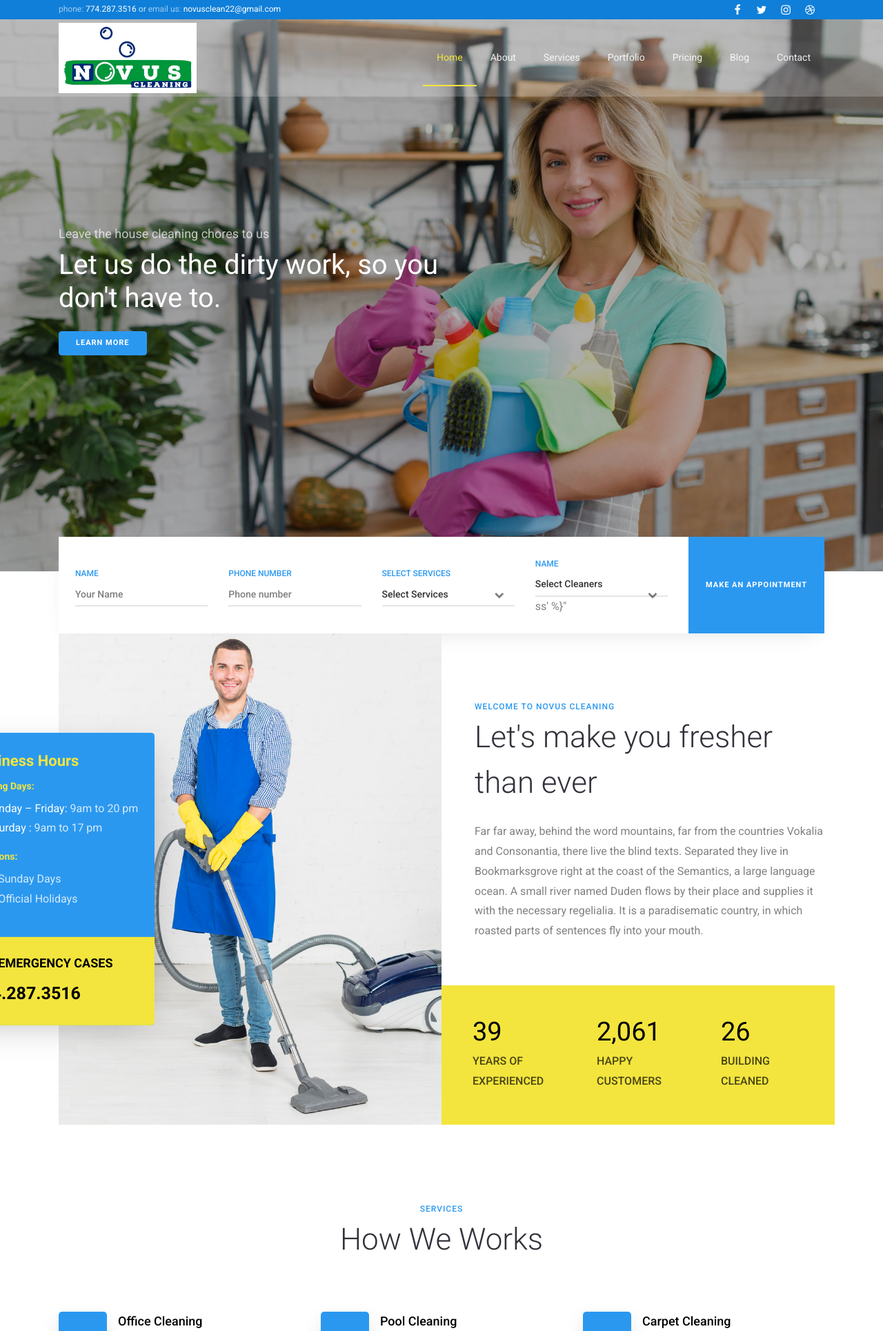
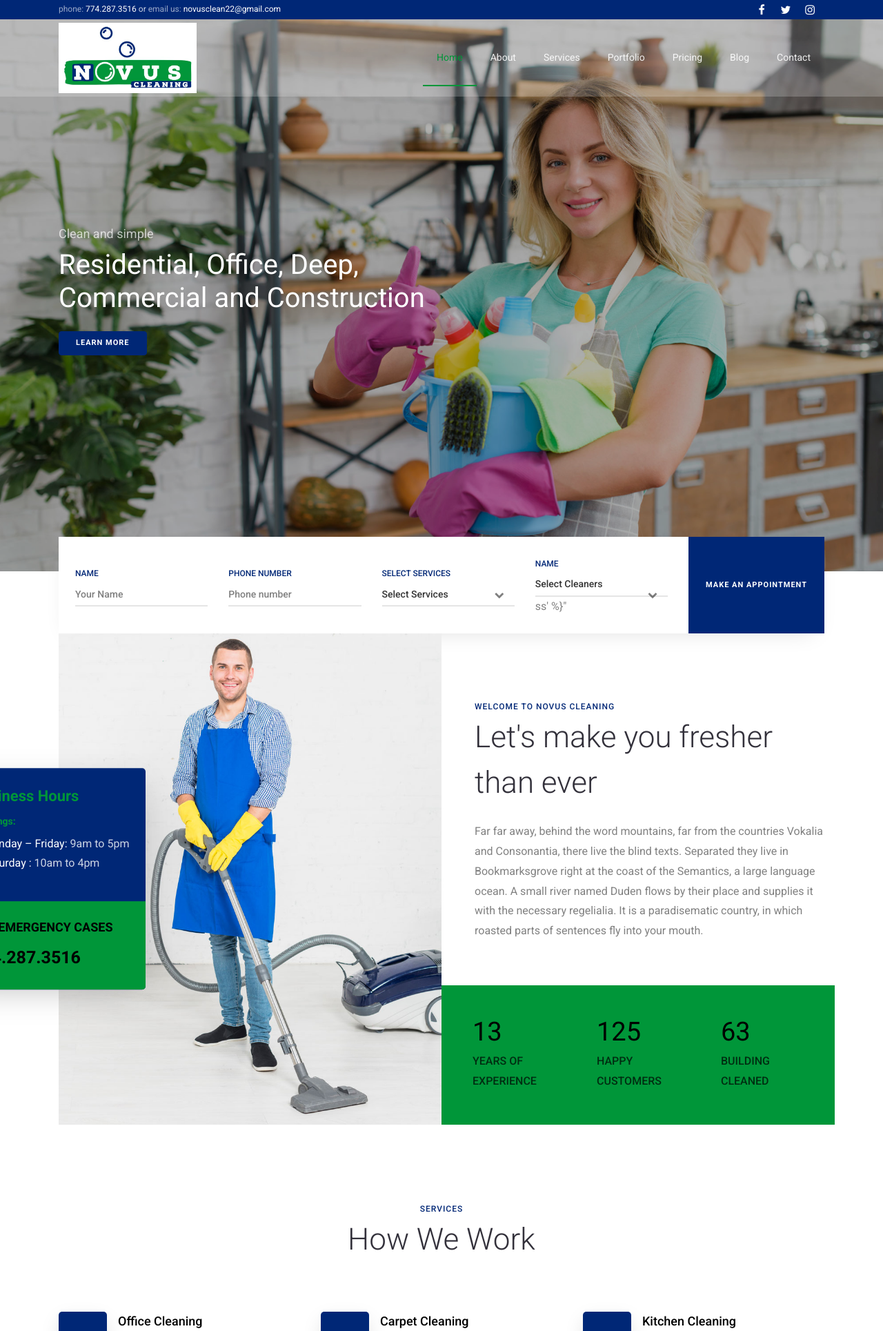
Before and after one commit to antfromano/novuscleaning, a Django app: page / in a window 1280 px wide. Shown: the top 1929 px of the page at 69% size. Run offline with Django 4.2, Linux system fonts and the light colour scheme; some libraries are stand-ins or nearby versions; some web fonts are replaced.

Commit message:
updated and edited colors to match logo

```diff
--- a/static/website/scss/style.scss
+++ b/static/website/scss/style.scss
@@ -7,8 +7,8 @@ $white: #fff;
 $black: #000000;
 $darken: #33313b;
 
-$primary: #2b98f0;
-$secondary: #f3e53d;
+$primary: #002776;
+$secondary: #009639;
 
 
 @mixin border-radius($radius) {
--- a/website/templates/home.html
+++ b/website/templates/home.html
@@ -33,7 +33,6 @@
 				    			<a href="#" class="d-flex align-items-center justify-content-center"><span class="fa fa-facebook"><i class="sr-only">Facebook</i></span></a>
 				    			<a href="#" class="d-flex align-items-center justify-content-center"><span class="fa fa-twitter"><i class="sr-only">Twitter</i></span></a>
 				    			<a href="#" class="d-flex align-items-center justify-content-center"><span class="fa fa-instagram"><i class="sr-only">Instagram</i></span></a>
-				    			<a href="#" class="d-flex align-items-center justify-content-center"><span class="fa fa-dribbble"><i class="sr-only">Dribbble</i></span></a>
 				    		</p>
 			        </div>
 						</div>
@@ -68,8 +67,8 @@
       <div class="container">
         <div class="row no-gutters slider-text js-fullheight align-items-center justify-content-start" data-scrollax-parent="true">
           <div class="col-md-6 ftco-animate">
-          	<h2 class="subheading">Leave the house cleaning chores to us</h2>
-          	<h1 class="mb-4">Let us do the dirty work, so you don't have to.</h1>
+          	<h2 class="subheading">Clean and simple</h2>
+          	<h1 class="mb-4">Residential, Office, Deep, Commercial and Construction</h1>
             <p><a href="#" class="btn btn-primary mr-md-4 py-2 px-4">Learn more <span class="ion-ios-arrow-forward"></span></a></p>
           </div>
         </div>
@@ -154,15 +153,10 @@
     						<div class="desc p-4">
 		    					<h2>Business Hours</h2>
 			              <div class="opening-hours">
-			              	<h4>Opening Days:</h4>
+			              	<h4>Openings:</h4>
 			              	<p class="pl-3">
-			              		<span><strong>Monday – Friday:</strong> 9am to 20 pm</span>
-			              		<span><strong>Saturday :</strong> 9am to 17 pm</span>
-			              	</p>
-			              	<h4>Vacations:</h4>
-			              	<p class="pl-3">
-			              		<span>All Sunday Days</span>
-			              		<span>All Official Holidays</span>
+			              		<span><strong>Monday – Friday:</strong> 9am to 5pm</span>
+			              		<span><strong>Saturday :</strong> 10am to 4pm</span>
 			              	</p>
 			              </div>
 		    				</div>
@@ -185,17 +179,17 @@
 		          <div class="col-md-6 col-lg-4 d-flex justify-content-center counter-wrap ftco-animate">
 		            <div class="block-18">
 		              <div class="text">
-		                <strong class="number" data-number="45">0</strong>
+		                <strong class="number" data-number="15">0</strong>
 		              </div>
 		              <div class="text">
-		              	<span>Years of <br>Experienced</span>
+		              	<span>Years of <br>Experience</span>
 		              </div>
 		            </div>
 		          </div>
 		          <div class="col-md-6 col-lg-4 d-flex justify-content-center counter-wrap ftco-animate">
 		            <div class="block-18">
 		              <div class="text">
-		                <strong class="number" data-number="2342">0</strong>
+		                <strong class="number" data-number="142">0</strong>
 		              </div>
 		              <div class="text">
 		              	<span>Happy <br>Customers</span>
@@ -205,7 +199,7 @@
 		          <div class="col-md-6 col-lg-4 d-flex justify-content-center counter-wrap ftco-animate">
 		            <div class="block-18">
 		              <div class="text">
-		                <strong class="number" data-number="30">0</strong>
+		                <strong class="number" data-number="72">0</strong>
 		              </div>
 		              <div class="text">
 		              	<span>Building <br>Cleaned</span>
@@ -223,7 +217,7 @@
     		<div class="row justify-content-center pb-5 mb-3">
           <div class="col-md-7 heading-section text-center ftco-animate">
           	<span class="subheading">Services</span>
-            <h2>How We Works</h2>
+            <h2>How We Work</h2>
           </div>
         </div>
     		<div class="row">
@@ -235,35 +229,21 @@
               <div class="media-body pl-3">
                 <h3 class="heading">Office Cleaning</h3>
                 <p>Even the all-powerful Pointing has no control about the blind texts it is an almost unorthographic.</p>
-                <p><a href="#" class="btn-custom">Read more</a></p>
-              </div>
-            </div>
-          </div>
-          <div class="col-md-6 col-lg-4 services ftco-animate">
-          	<div class="d-block d-flex">
-              <div class="icon d-flex justify-content-center align-items-center">
-            		<span class="flaticon-pool"></span>
-              </div>
-              <div class="media-body pl-3">
-                <h3 class="heading">Pool Cleaning</h3>
-                <p>Even the all-powerful Pointing has no control about the blind texts it is an almost unorthographic.</p>
-                <p><a href="#" class="btn-custom">Read more</a></p>
+
               </div>
             </div>
           </div>
           <div class="col-md-6 col-lg-4 services ftco-animate">
             <div class="d-block d-flex">
               <div class="icon d-flex justify-content-center align-items-center">
-            		<span class="flaticon-rug"></span>
+            		<span class="re"></span>
               </div>
               <div class="media-body pl-3">
                 <h3 class="heading">Carpet Cleaning</h3>
                 <p>Even the all-powerful Pointing has no control about the blind texts it is an almost unorthographic.</p>
-                <p><a href="#" class="btn-custom">Read more</a></p>
               </div>
             </div>
           </div>
-
           <div class="col-md-6 col-lg-4 services ftco-animate">
           	<div class="d-block d-flex">
               <div class="icon d-flex justify-content-center align-items-center">
@@ -272,20 +252,6 @@
               <div class="media-body pl-3">
                 <h3 class="heading">Kitchen Cleaning</h3>
                 <p>Even the all-powerful Pointing has no control about the blind texts it is an almost unorthographic.</p>
-                <p><a href="#" class="btn-custom">Read more</a></p>
-              </div>
-            </div>
-          </div>
-
-          <div class="col-md-6 col-lg-4 services ftco-animate">
-            <div class="d-block d-flex">
-              <div class="icon d-flex justify-content-center align-items-center">
-            		<span class="flaticon-garden"></span>
-              </div>
-              <div class="media-body pl-3">
-                <h3 class="heading">Garden Cleaning</h3>
-                <p>Even the all-powerful Pointing has no control about the blind texts it is an almost unorthographic.</p>
-                <p><a href="#" class="btn-custom">Read more</a></p>
               </div>
             </div>
           </div>
@@ -297,14 +263,13 @@
               <div class="media-body pl-3">
                 <h3 class="heading">Window Cleaning</h3>
                 <p>Even the all-powerful Pointing has no control about the blind texts it is an almost unorthographic.</p>
-                <p><a href="#" class="btn-custom">Read more</a></p>
+
               </div>
             </div>
           </div>
         </div>
     	</div>
     </section>
-
     <section class="ftco-section ftco-no-pt">
 			<div class="container">
 				<div class="row">
@@ -540,18 +505,6 @@
             </div>
           </div>
           <div class="col-md-6 col-lg-3 ftco-animate">
-            <div class="work img d-flex align-items-center" style="background-image: url(static/website/images/work-6.jpg);">
-            	<a href="{% static 'website/images/work-6.jpg' %}" class="icon image-popup d-flex justify-content-center align-items-center">
-	    					<span class="fa fa-expand"></span>
-	    				</a>
-            	<div class="desc w-100 px-4 text-center pt-5 mt-5">
-	              <div class="text w-100 mb-3 mt-4">
-	              	<h2><a href="work-single.html">Garden Cleaning</a></h2>
-	              </div>
-              </div>
-            </div>
-          </div>
-          <div class="col-md-6 col-lg-3 ftco-animate">
             <div class="work img d-flex align-items-center" style="background-image: url(static/website/images/work-7.jpg);">
             	<a href="{% static 'website/images/work-7.jpg' %}" class="icon image-popup d-flex justify-content-center align-items-center">
 	    					<span class="fa fa-expand"></span>
@@ -559,18 +512,6 @@
             	<div class="desc w-100 px-4 text-center pt-5 mt-5">
 	              <div class="text w-100 mb-3 mt-4">
 	              	<h2><a href="work-single.html">Carpet Cleaning</a></h2>
-	              </div>
-              </div>
-            </div>
-          </div>
-          <div class="col-md-6 col-lg-3 ftco-animate">
-            <div class="work img d-flex align-items-center" style="background-image: url(static/website/images/work-8.jpg);">
-            	<a href="{% static 'website/images/work-8.jpg' %}" class="icon image-popup d-flex justify-content-center align-items-center">
-	    					<span class="fa fa-expand"></span>
-	    				</a>
-            	<div class="desc w-100 px-4 text-center pt-5 mt-5">
-	              <div class="text w-100 mb-3 mt-4">
-	              	<h2><a href="work-single.html">Pool Cleaning</a></h2>
 	              </div>
               </div>
             </div>
@@ -642,19 +583,6 @@
         </div>
       </div>
     </section>
-
-    <section class="ftco-section ftco-intro" style="background-image: url('static/website/images/bg_3.jpg');" data-stellar-background-ratio="0.5">
-    	<div class="overlay"></div>
-    	<div class="container">
-    		<div class="row justify-content-center">
-    			<div class="col-md-8 text-center">
-    				<h2>Together we will explore new things</h2>
-    				<a href="" class="icon-video d-flex align-items-center justify-content-center"><span class="fa fa-play"></span></a>
-    			</div>
-    		</div>
-    	</div>
-    </section>
-
     <section class="ftco-section bg-light">
     	<div class="container">
     		<div class="row justify-content-center pb-5 mb-3">
@@ -664,7 +592,7 @@
           </div>
         </div>
     		<div class="row">
-    			<div class="col-md-6 col-lg-3 ftco-animate">
+    			<div class="col-md-6 col-lg-6 ftco-animate">
 	          <div class="block-7">
 	            <div class="text-center">
 	            	<div class="icon d-flex align-items-center justify-content-center"><span class="fa flaticon-sprayer"></span></div>
@@ -683,50 +611,12 @@
 	            </div>
 	          </div>
 	        </div>
-	        <div class="col-md-6 col-lg-3 ftco-animate">
+	        <div class="col-md-6 col-lg-6 ftco-animate">
 	          <div class="block-7 active">
 	            <div class="text-center">
 	            <div class="icon d-flex align-items-center justify-content-center"><span class="fa flaticon-vacuum-cleaner"></span></div>
             	<h4 class="heading-2">Standard</h4>
 	            <span class="price"><sup>$</sup> <span class="number">79</span></span>
-
-	            <ul class="pricing-text mb-5">
-		              <li><span class="fa fa-check mr-2"></span>Bedrooms cleaning</li>
-		              <li><span class="fa fa-check mr-2"></span>Vacuuming</li>
-		              <li><span class="fa fa-check mr-2"></span>Bathroom cleaning</li>
-		              <li><span class="fa fa-check mr-2"></span>Mirrow cleaning</li>
-		              <li><span class="fa fa-check mr-2"></span>Livingroom cleaning</li>
-		            </ul>
-
-	            <a href="#" class="btn btn-primary px-4 py-3">Get Started</a>
-	            </div>
-	          </div>
-	        </div>
-	        <div class="col-md-6 col-lg-3 ftco-animate">
-	          <div class="block-7">
-	            <div class="text-center">
-	            	<div class="icon d-flex align-items-center justify-content-center"><span class="fa flaticon-tap"></span></div>
-            	<h4 class="heading-2">Premium</h4>
-	            <span class="price"><sup>$</sup> <span class="number">109</span></span>
-
-	            <ul class="pricing-text mb-5">
-		              <li><span class="fa fa-check mr-2"></span>Bedrooms cleaning</li>
-		              <li><span class="fa fa-check mr-2"></span>Vacuuming</li>
-		              <li><span class="fa fa-check mr-2"></span>Bathroom cleaning</li>
-		              <li><span class="fa fa-check mr-2"></span>Mirrow cleaning</li>
-		              <li><span class="fa fa-check mr-2"></span>Livingroom cleaning</li>
-		            </ul>
-
-	            <a href="#" class="btn btn-primary px-4 py-3">Get Started</a>
-	            </div>
-	          </div>
-	        </div>
-	        <div class="col-md-6 col-lg-3 ftco-animate">
-	          <div class="block-7">
-	            <div class="text-center">
-	            	<div class="icon d-flex align-items-center justify-content-center"><span class="fa flaticon-cleaning"></span></div>
-            	<h4 class="heading-2">Platinum</h4>
-	            <span class="price"><sup>$</sup> <span class="number">159</span></span>
 
 	            <ul class="pricing-text mb-5">
 		              <li><span class="fa fa-check mr-2"></span>Bedrooms cleaning</li>
```
Also changed, not shown: static/website/css/style.css.
